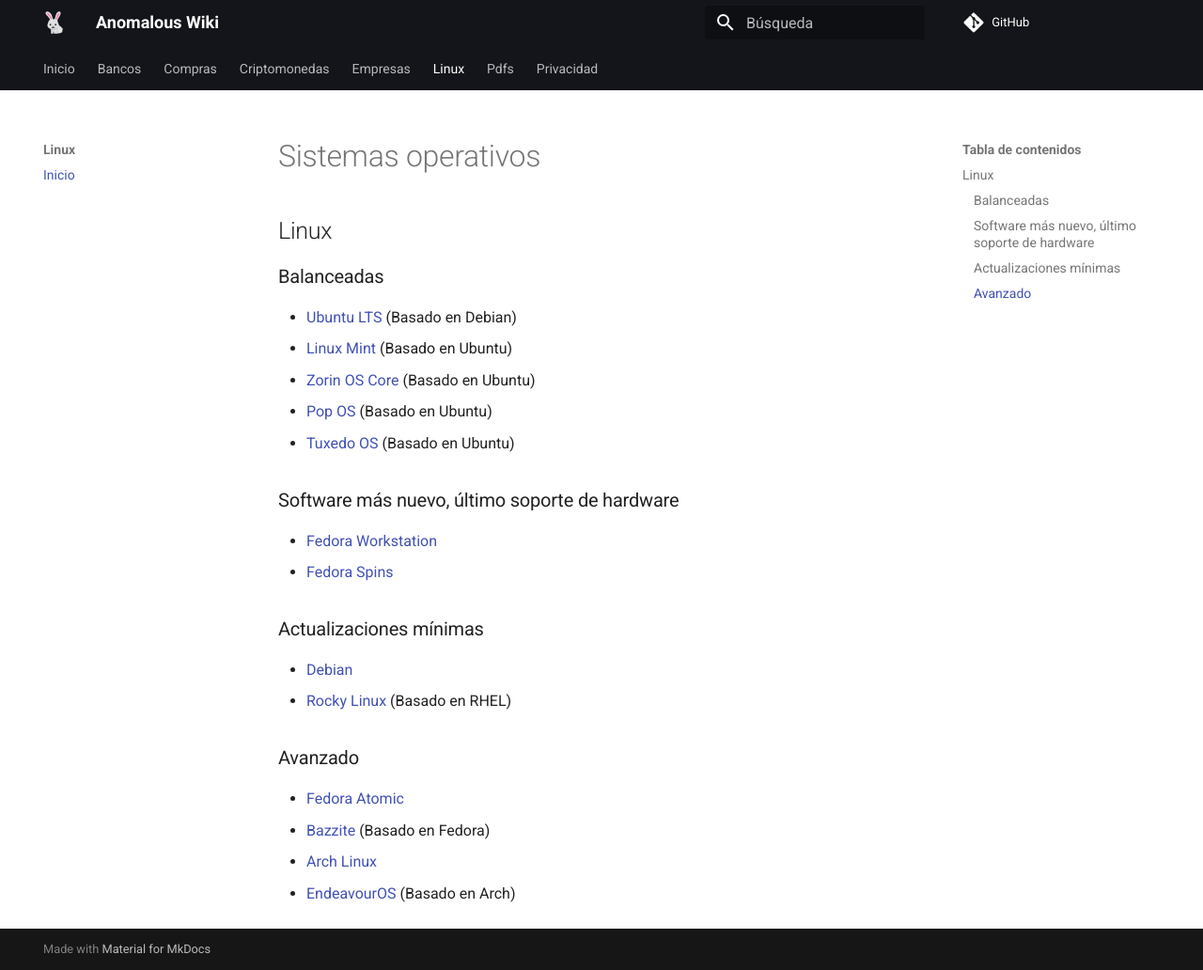
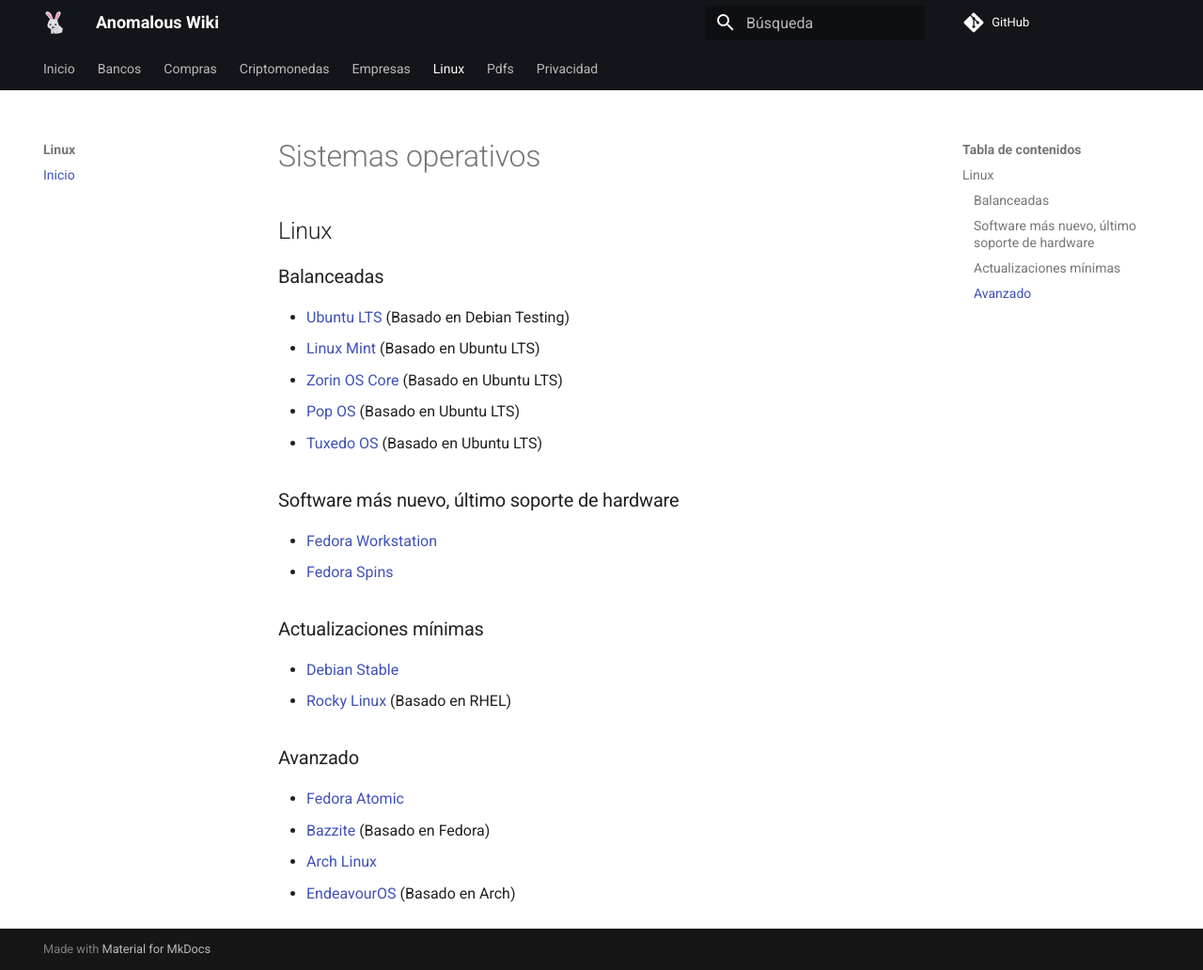
Before and after one commit to anomalouscode/wiki, an MkDocs documentation site: the page built from docs/linux/index.md, in a window 1280 px wide and 1032 px high. Shown: the whole window at 94% size. Built offline with MkDocs 1.6.1 and Material for MkDocs 9.7.7, drawn with Linux system fonts in a browser that asks for light colours; comment, search, counter and statistics services are not loaded.

Commit message:
Update index.md

```diff
--- a/docs/linux/index.md
+++ b/docs/linux/index.md
@@ -8,11 +8,11 @@
 
 ### Balanceadas
 
-- [Ubuntu LTS](https://ubuntu.com/download/desktop) (Basado en Debian)
-- [Linux Mint](https://linuxmint.com/) (Basado en Ubuntu)
-- [Zorin OS Core](https://zorin.com/os/) (Basado en Ubuntu)
-- [Pop OS](https://pop.system76.com/) (Basado en Ubuntu)
-- [Tuxedo OS](https://www.tuxedocomputers.com/en/TUXEDO-OS_1.tuxedo) (Basado en Ubuntu)
+- [Ubuntu LTS](https://ubuntu.com/download/desktop) (Basado en Debian Testing)
+- [Linux Mint](https://linuxmint.com/) (Basado en Ubuntu LTS)
+- [Zorin OS Core](https://zorin.com/os/) (Basado en Ubuntu LTS)
+- [Pop OS](https://pop.system76.com/) (Basado en Ubuntu LTS)
+- [Tuxedo OS](https://www.tuxedocomputers.com/en/TUXEDO-OS_1.tuxedo) (Basado en Ubuntu LTS)
 
 ### Software más nuevo, último soporte de hardware
 
@@ -21,7 +21,7 @@
 
 ### Actualizaciones mínimas
 
-- [Debian](https://www.debian.org/)
+- [Debian Stable](https://www.debian.org/)
 - [Rocky Linux](https://rockylinux.org/) (Basado en RHEL)
 
 ### Avanzado
```
